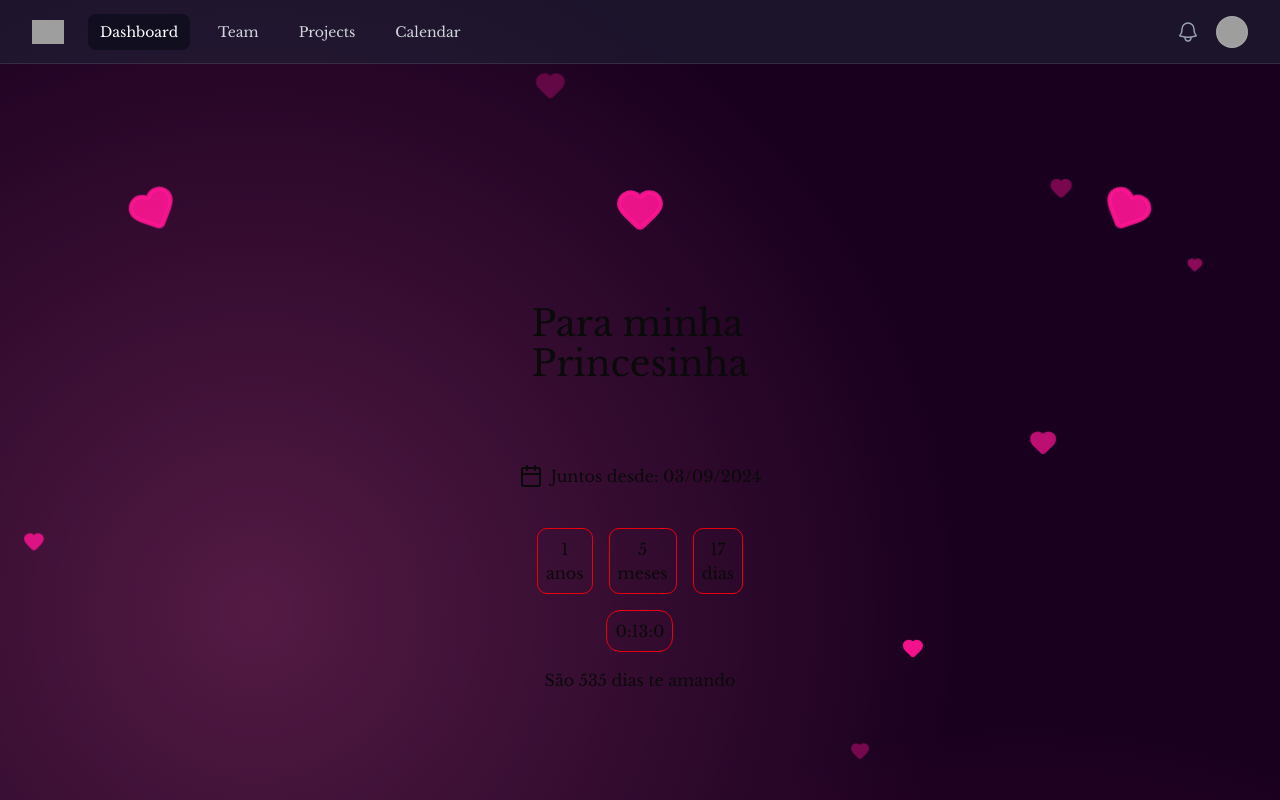
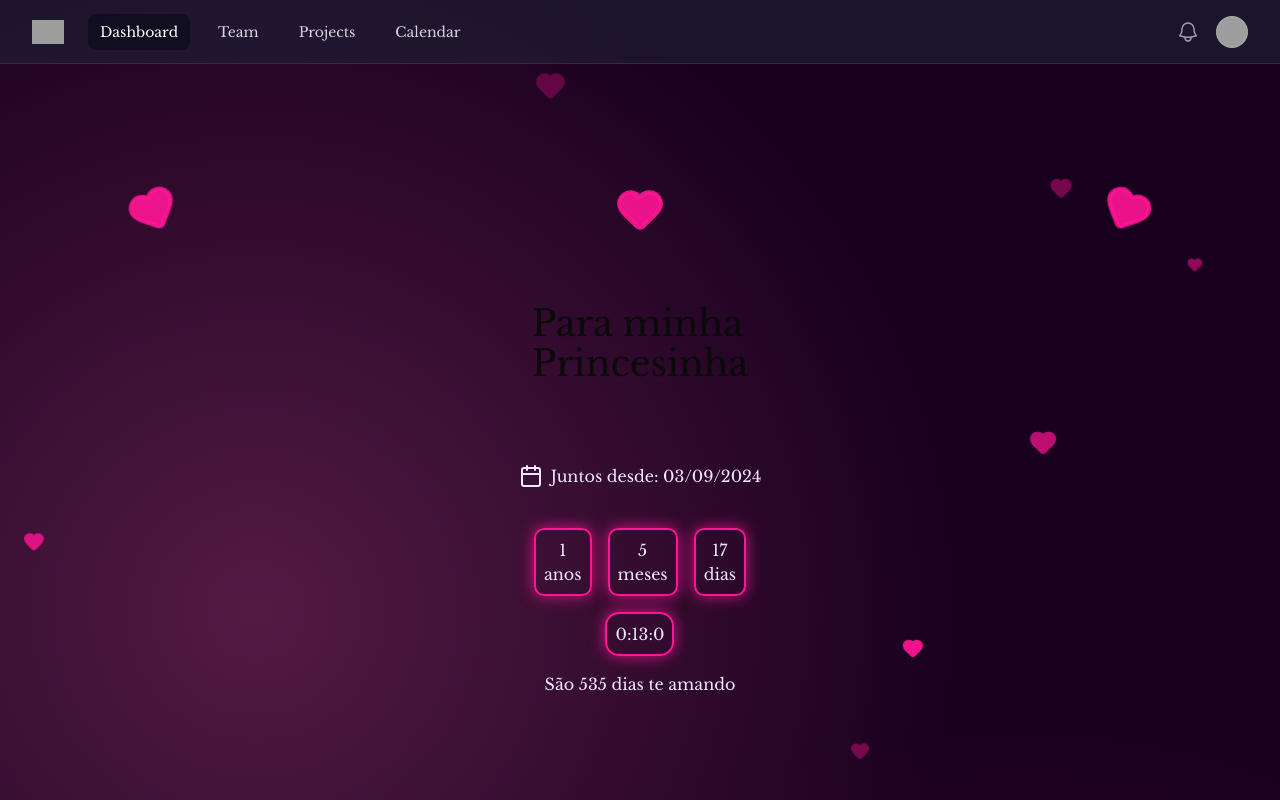
Before and after one commit to davilepore/Modelo-Site-Casal, a Next.js app: page / in a window 1280 px wide. Shown: the top 800 px of the page. Built offline with nearby package versions, Linux system fonts and the light colour scheme; grey boxes are pictures that could not be loaded.

Commit message:
feat(style): add box changes

```diff
--- a/src/_components/_ui/Countdown.tsx
+++ b/src/_components/_ui/Countdown.tsx
@@ -84,24 +84,24 @@ export default function Countdown() {
   }, []);
 
   return (
-    <div className="space-y-10">
+    <div className="space-y-10 text-[#f3e8ff]">
       <h1 className="flex justify-center gap-2">
         <Calendar />
         Juntos desde: 03/09/2024
       </h1>
       <div className="flex flex-col gap-4 justify-center items-center">
         <div className="flex gap-4 items-center justify-center">
-          <h2 className="flex flex-col border border-red-600 p-2 rounded-lg text-center">
+          <h2 className="flex flex-col border-2 border-[#ff1493]  p-2 rounded-lg text-center shadow-[0_0_15px_rgba(255,20,147,0.8)]">
             {tempo.years} <span>anos</span>
           </h2>
-          <h2 className="flex flex-col border border-red-600 p-2 rounded-lg text-center">
+          <h2 className="flex flex-col border-2 border-[#ff1493]  p-2 rounded-lg text-center shadow-[0_0_15px_rgba(255,20,147,0.8)]">
             {tempo.months} <span>meses</span>
           </h2>
-          <h2 className="flex flex-col border border-red-600 p-2 rounded-lg text-center">
+          <h2 className="flex flex-col border-2 border-[#ff1493]  p-2 rounded-lg text-center shadow-[0_0_15px_rgba(255,20,147,0.8)]">
             {tempo.days} <span>dias</span>
           </h2>
         </div>
-        <div className="flex justify-center border border-red-600 rounded-xl p-2 w-fit">
+        <div className="flex justify-center border-2 border-[#ff1493] shadow-[0_0_15px_rgba(255,20,147,0.8)] rounded-xl p-2 w-fit">
           <h2>{tempo.hours}:</h2>
           <h2>{tempo.minutes}:</h2>
           <h2>{tempo.seconds}</h2>
```
